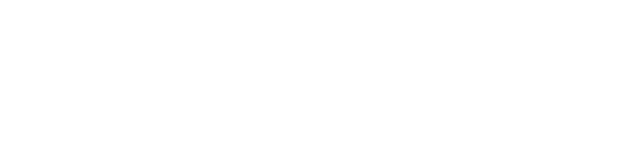
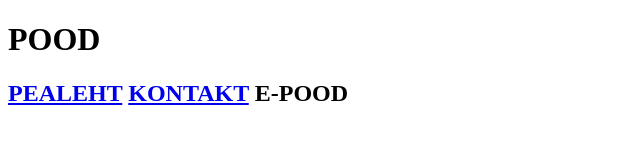
Before and after one commit to josssuu/cuddly-chainsaw, a plain HTML site: page epood/epood.html in a window 1280 px wide. Shown: the whole page, without its empty margins (0-640 px from the left). Drawn offline with Linux system fonts and the light colour scheme.

Commit message:
lehtede vahel liikumine valmis

```diff
--- a/epood/epood.html
+++ b/epood/epood.html
@@ -3,11 +3,19 @@
 
 <head>
     <meta charset="UTF-8">
-    <title>Title</title>
+    <title>E-pood</title>
     <link rel="stylesheet" href="../style.css">
 </head>
 
 <body>
+    <h1>POOD</h1>
+
+    <h2>
+        <a href="../pealeht/pealeht.html">PEALEHT</a>
+        <a href="../kontakt/kontakt.html">KONTAKT</a>
+        E-POOD
+    </h2>
+
 
 </body>
 </html>
```
Also changed, not shown: kontakt/kontakt.html (+1 -1 lines), pealeht/pealeht.html (+7 -1 lines).
